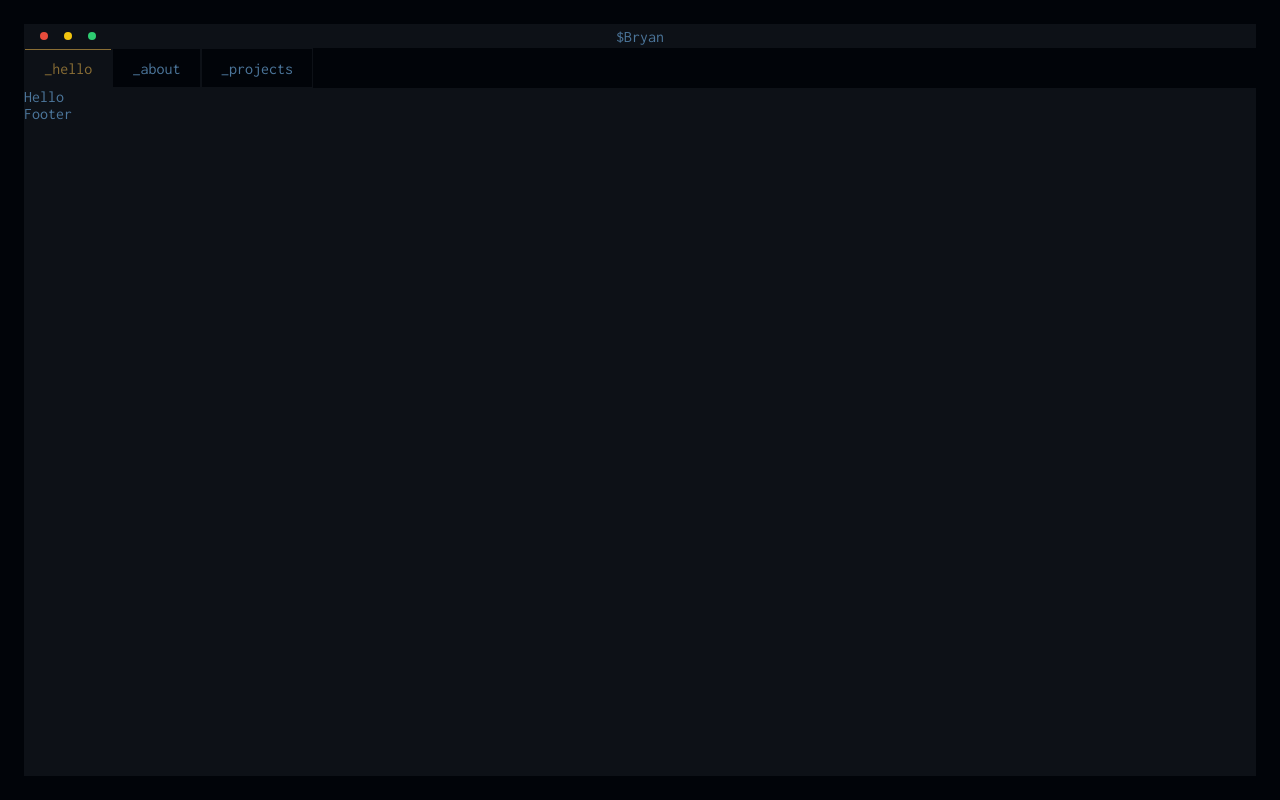
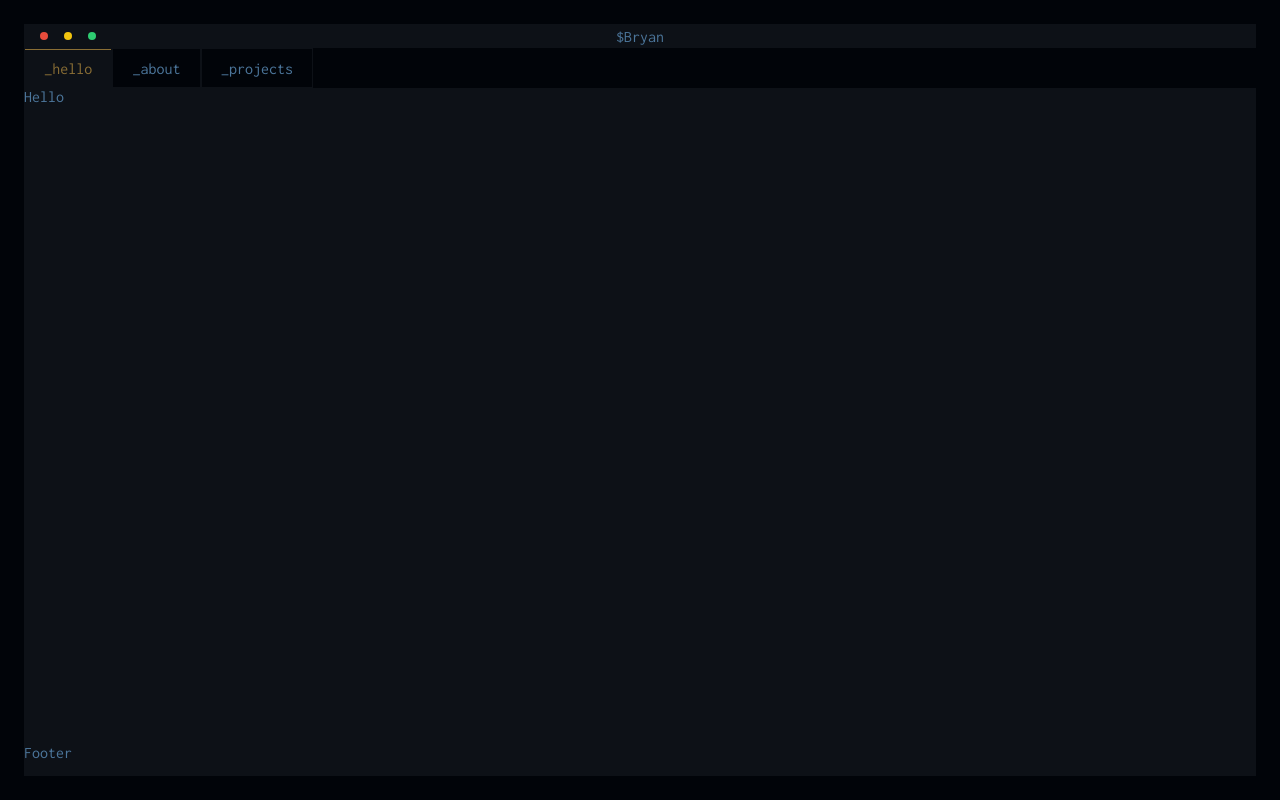
Before and after one commit to ripterdust/Portfolio2022, a React (Create React App) app: page / in a window 1280 px wide. Built offline with nearby package versions, Linux system fonts and the light colour scheme.

Commit message:
Added the main views size

```diff
--- a/src/main.scss
+++ b/src/main.scss
@@ -19,6 +19,9 @@ a{
     padding: 1.5em
 }
 
+.views {
+    height: calc(100% - 2.5em - 1.5em - 2em);
+}
 @import './styles/terminal';
 @import './styles/buttons';
 @import './styles/nav';
--- a/src/router/MainRouter.js
+++ b/src/router/MainRouter.js
@@ -10,9 +10,11 @@ export const MainRouter = () => {
             <Buttons/>
             <Nav/>
             <div className="line"></div>
+            <div className="views">
             <Routes>
                 <Route path='/' element={ <Hello/> } />
             </Routes>
+            </div>
             <Footer/>
         </BrowserRouter>
     </div>
```
